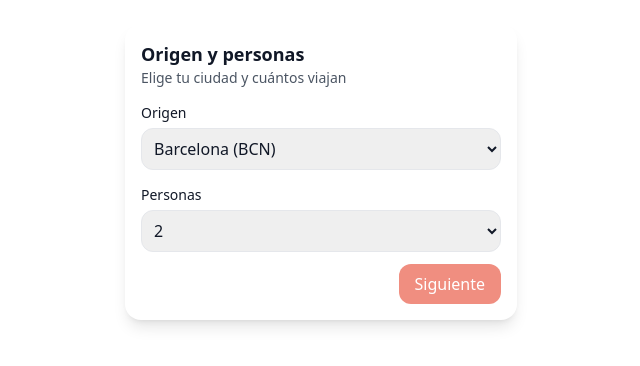
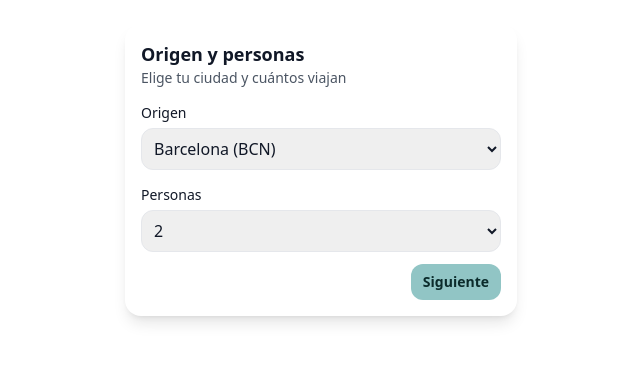
Before and after one commit to anabelce93/ktt, a Next.js app: page / in a window 1280 px wide. Shown: the top 366 px of the page, without its empty margins (319-959 px from the left). Built offline with nearby package versions, Linux system fonts and the light colour scheme.

Commit message:
Update globals.css

```diff
--- a/app/globals.css
+++ b/app/globals.css
@@ -9,3 +9,19 @@ body { @apply bg-white text-gray-900; }
 .btn-secondary { @apply bg-brand2 text-gray-900 hover:opacity-95; }
 .input, .select { @apply w-full mt-1 border rounded-xl p-2; }
 .badge { @apply inline-flex items-center px-2 py-1 rounded-full text-xs font-semibold bg-brand2; }
+/* Botones base */
+.btn { @apply px-3 py-2 rounded-xl text-sm font-semibold transition; }
+
+/* Siguiente / Seleccionar (#91c5c5) */
+.btn-primary {
+  background-color: #91c5c5;
+  color: #0b2b2b;
+}
+.btn-primary:hover { background-color: #7bb2b2; }
+
+/* Atrás (#bdcbcd) */
+.btn-secondary {
+  background-color: #bdcbcd;
+  color: #0b2b2b;
+}
+.btn-secondary:hover { background-color: #a9b9bb; }
```
